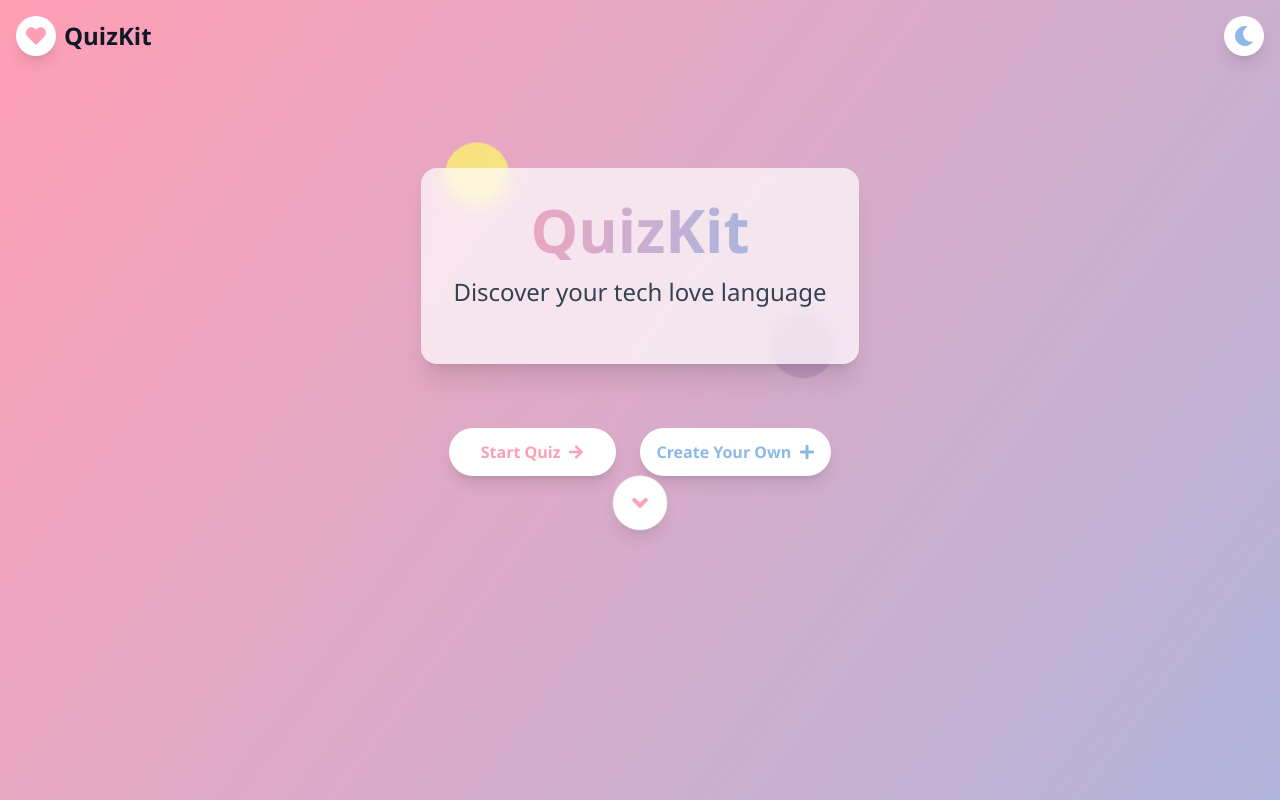
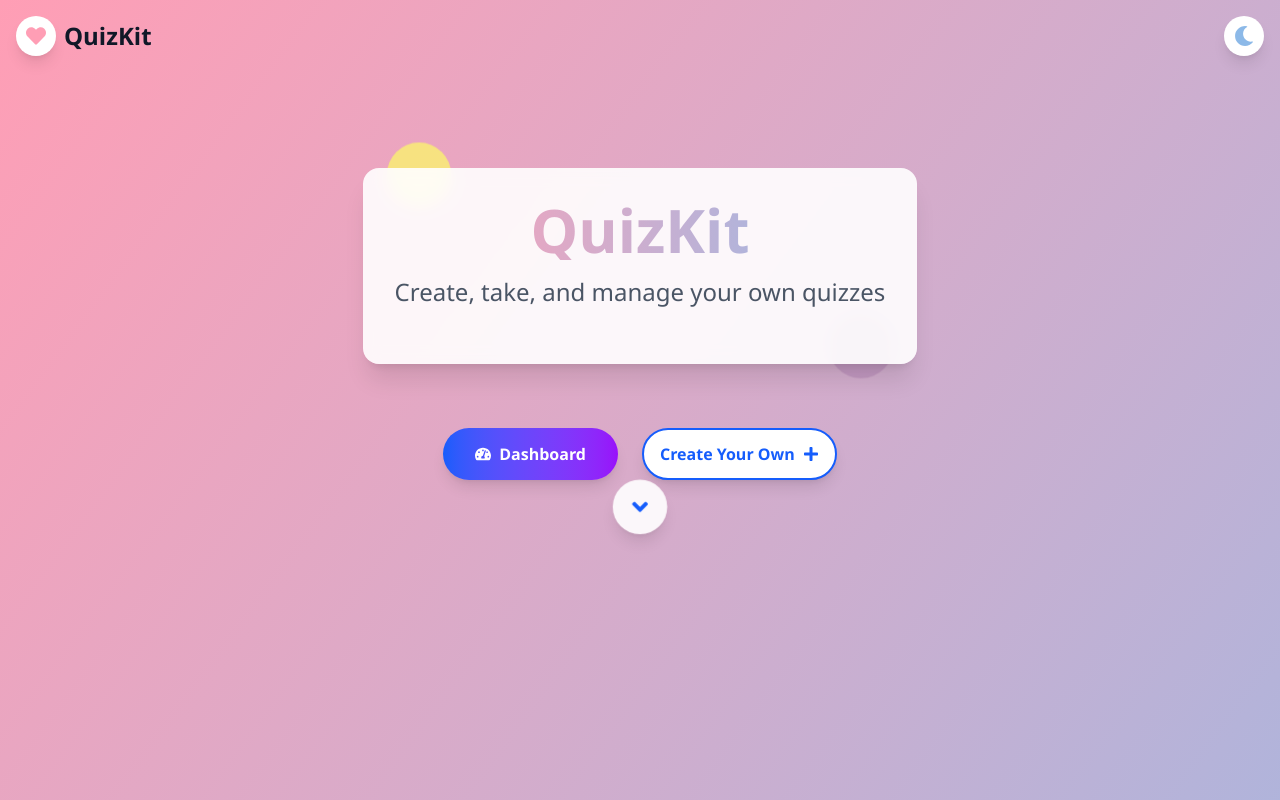
Before and after one commit to Malak-Sabry-104/QuizKti, a React (Vite) app: page / in a window 1280 px wide. Shown: the top 800 px of the page. Built offline with nearby package versions, Linux system fonts and the light colour scheme.

Commit message:
Updated hero styling and theming

```diff
--- a/src/Components/Hero.tsx
+++ b/src/Components/Hero.tsx
@@ -1,20 +1,20 @@
 import { useContext, useEffect, useRef, useState } from "react";
+import { useNavigate } from "react-router-dom";
 import { DarkModeContext } from "./DarkModeContext";
-import { FaArrowRight, FaPlus, FaAngleDown } from "react-icons/fa";
+import { FaArrowRight, FaPlus, FaAngleDown, FaTachometerAlt } from "react-icons/fa";
 import CreateModal from "../Routes/CreateModal";
 
 const Hero = () => {
   const context = useContext(DarkModeContext);
   const [showCreateForm, setShowCreateForm] = useState(false);
+  const navigate = useNavigate();
 
-  // ref للمودال عشان نتحكم بالscroll
   const modalRef = useRef<HTMLDivElement>(null);
 
   useEffect(() => {
     document.body.style.overflowY = showCreateForm ? "hidden" : "auto";
 
     if (showCreateForm && modalRef.current) {
-      // اسكرول لنهاية المحتوى لما يفتح المودال
       modalRef.current.scrollTop = modalRef.current.scrollHeight;
     }
   }, [showCreateForm]);
@@ -38,9 +38,9 @@ const Hero = () => {
             className="relative w-full max-w-lg mb-3
              bg-white/20 rounded-xl shadow-lg p-6 max-h-[220vh] "
                style={{
-        background: darkMode ? "#1D2837" : "linear-gradient(45deg, #ba8eba 30%, #fdfd66)",
+        background: darkMode ? "#1D2837" : "linear-gradient(135deg, #667eea 0%, #764ba2 100%)",
         borderRadius: "0.75rem",
-        boxShadow: darkMode ? "0 4px 12px rgba(0, 0, 0, 0.15)" : "",
+        boxShadow: darkMode ? "0 4px 12px rgba(0, 0, 0, 0.15)" : "0 20px 40px rgba(102, 126, 234, 0.3)",
       }}
           >
             <button
@@ -56,7 +56,6 @@ const Hero = () => {
         </div>
       )}
 
-      {/* Hero Section */}
       <section className="h-[90vh] px-4 py-12 md:py-24 flex flex-col items-center text-center">
         <div className="relative mb-8">
           <div className="absolute -top-6 md:left-6 left-4 w-16 h-16 rounded-full bg-[#fdfd66] opacity-70 floating"></div>
@@ -64,38 +63,52 @@ const Hero = () => {
 
           <div
             className={`relative z-10 rounded-2xl p-8 shadow-xl backdrop-blur-sm ${
-              darkMode ? "bg-white/40" : "bg-white/70"
+              darkMode ? "bg-white/40" : "bg-white/90"
             }`}
           >
             <h1 className="text-4xl md:text-6xl font-bold mb-4 bg-clip-text text-transparent bg-gradient-to-r from-[#ff9eb5] to-[#8cb9e8]">
               QuizKit
             </h1>
-            <p className="text-xl md:text-2xl text-gray-700 mb-6">
-              Discover your tech love language
+            <p className={`text-xl md:text-2xl mb-6 ${
+              darkMode ? "text-gray-700" : "text-gray-600"
+            }`}>
+              Create, take, and manage your own quizzes
             </p>
           </div>
         </div>
 
         <div className="flex flex-col sm:flex-row gap-6 mt-8">
-          <a
-            href="/quiz"
-            className="px-8 py-3 bg-white rounded-full text-[#ff9eb5] font-bold shadow-lg hover:bg-[#ff9eb5] hover:text-white transition-all duration-300 flex items-center justify-center"
+          <button
+            onClick={() => navigate("/dashboard")}
+            className={`px-8 py-3 rounded-full font-bold shadow-lg transition-all duration-300 flex items-center justify-center ${
+              darkMode
+                ? "bg-white text-[#ff9eb5] hover:bg-[#ff9eb5] hover:text-white"
+                : "bg-gradient-to-r from-blue-600 to-purple-600 hover:from-blue-700 hover:to-purple-700 text-white shadow-lg hover:shadow-xl transform hover:-translate-y-1"
+            }`}
           >
-            <span>Start Quiz</span>
-            <FaArrowRight className="ml-2" />
-          </a>
+            <FaTachometerAlt className="mr-2" />
+            <span>Dashboard</span>
+          </button>
 
           <button
             onClick={() => setShowCreateForm(true)}
-            className="px-4 py-3 bg-white rounded-full text-[#8cb9e8] font-bold shadow-lg hover:bg-[#8cb9e8] hover:text-white transition-all duration-300 flex items-center justify-center"
+            className={`px-4 py-3 rounded-full font-bold shadow-lg transition-all duration-300 flex items-center justify-center ${
+              darkMode
+                ? "bg-white text-[#8cb9e8] hover:bg-[#8cb9e8] hover:text-white"
+                : "bg-white text-blue-600 hover:bg-blue-50 border-2 border-blue-600 hover:border-blue-700 shadow-lg hover:shadow-xl transform hover:-translate-y-1"
+            }`}
           >
             <span>Create Your Own</span>
             <FaPlus className="ml-2" />
           </button>
         </div>
 
-        <div className="mt-[20px] w-13 h-13 rounded-full bg-white flex items-center justify-center shadow-lg floating floating-delay-2">
-          <FaAngleDown className="text-[#ff9eb5] text-2xl" />
+        <div className={`mt-[20px] w-13 h-13 rounded-full flex items-center justify-center shadow-lg floating floating-delay-2 ${
+          darkMode ? "bg-white" : "bg-white/90"
+        }`}>
+          <FaAngleDown className={`text-2xl ${
+            darkMode ? "text-[#ff9eb5]" : "text-blue-600"
+          }`} />
         </div>
       </section>
     </>
```
